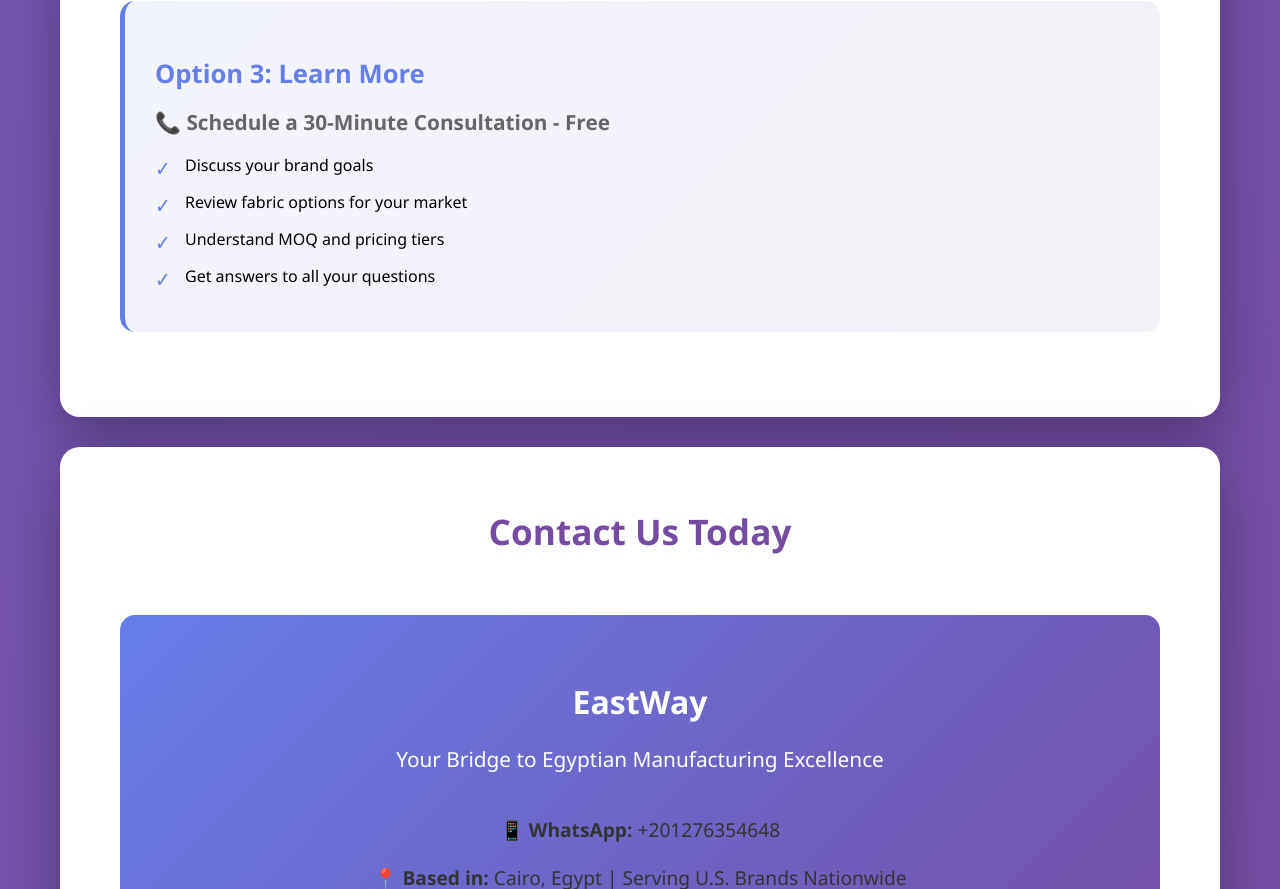
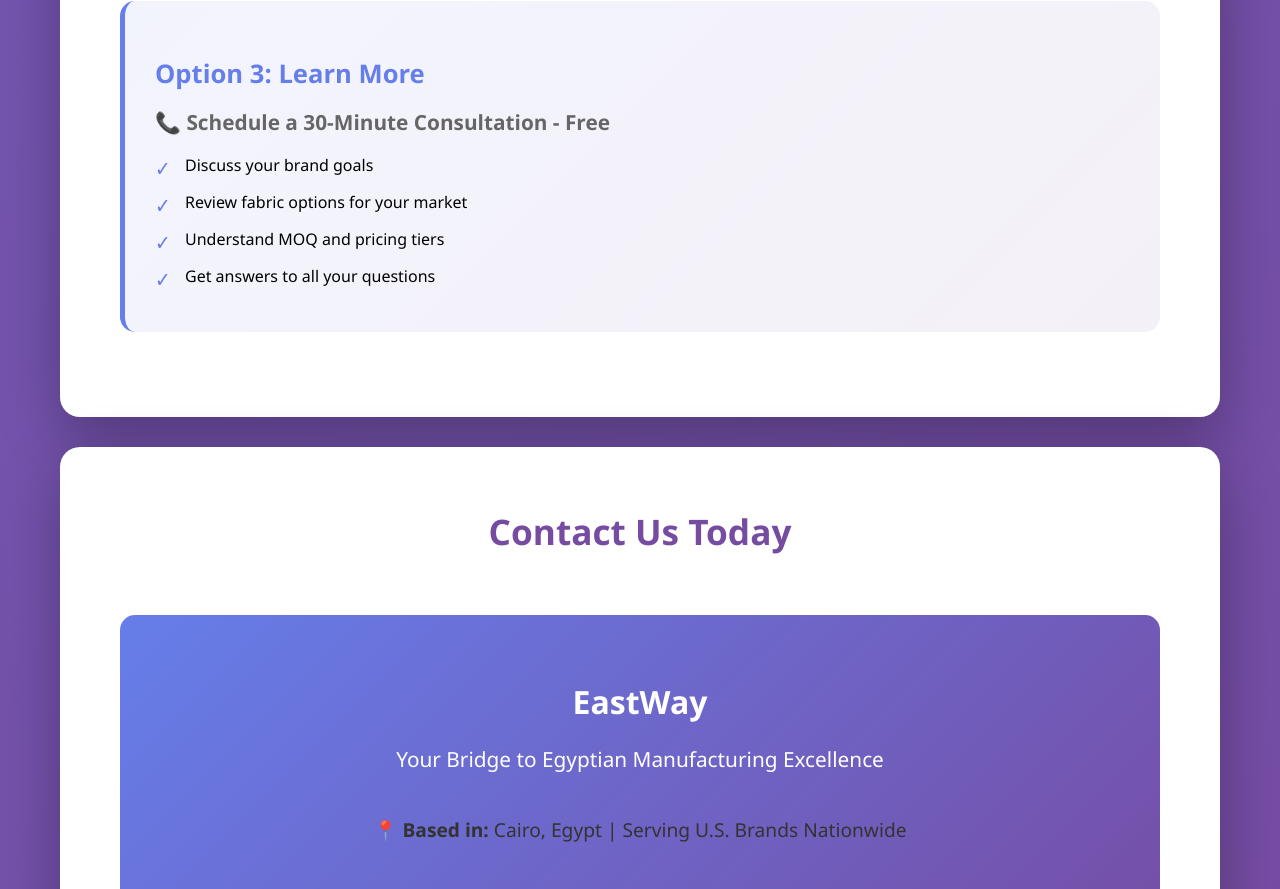
Before and after one commit to stevenrauof-19/EastWay_presenetation, a plain HTML site: page index.html in a window 1280 px wide. Shown: the part 11111-12000 px from the top of the page. Drawn offline with Linux system fonts and the light colour scheme.

Commit message:
Update index.html

```diff
--- a/index.html
+++ b/index.html
@@ -665,7 +665,7 @@
 
                 <div class="content" style="font-size: 1.2em; line-height: 2.5; margin: 30px 0;">
 
-                    📱 <strong>WhatsApp:</strong> +201276354648<br>
+
                     📍 <strong>Based in:</strong> Cairo, Egypt | Serving U.S. Brands Nationwide
                 </div>
 
```
